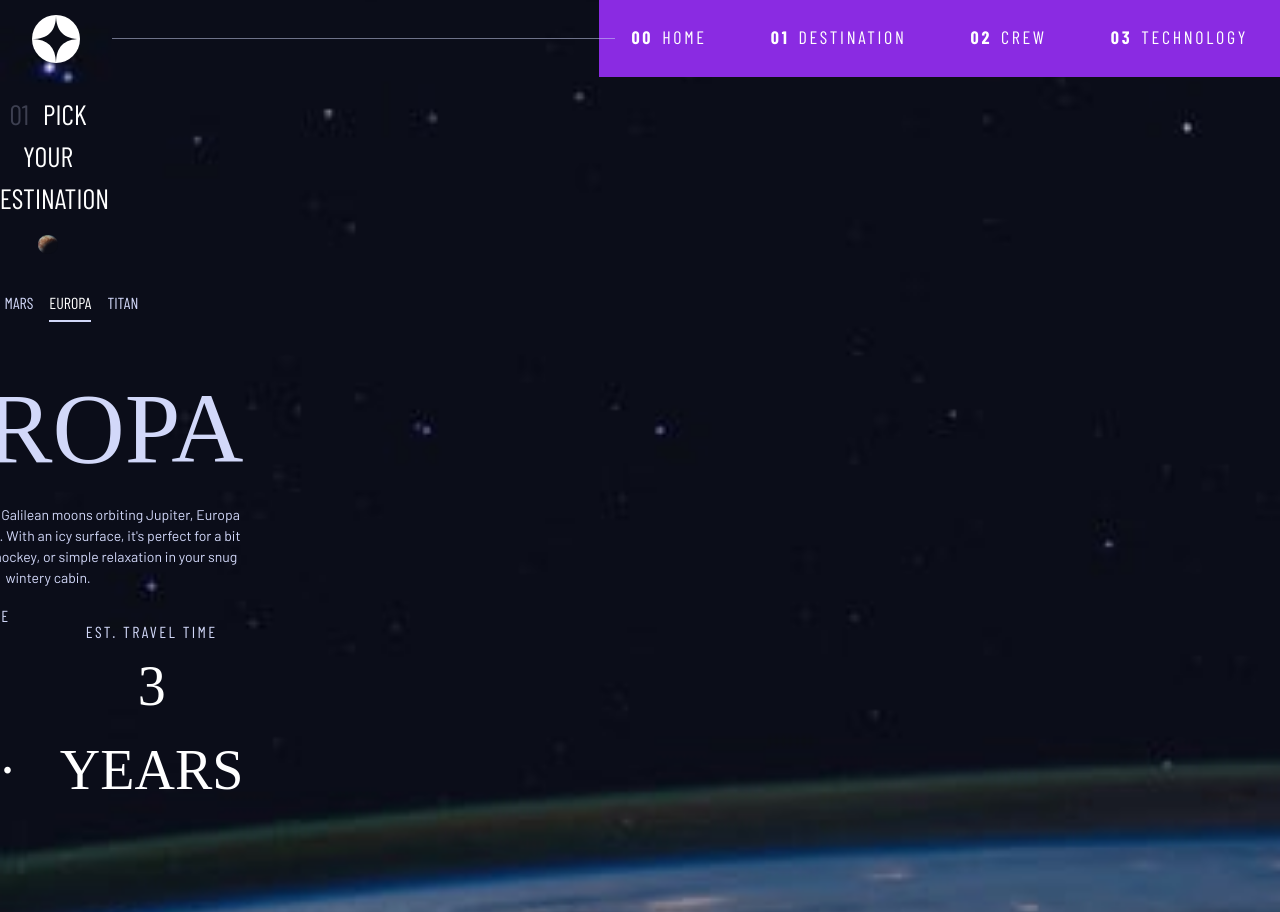
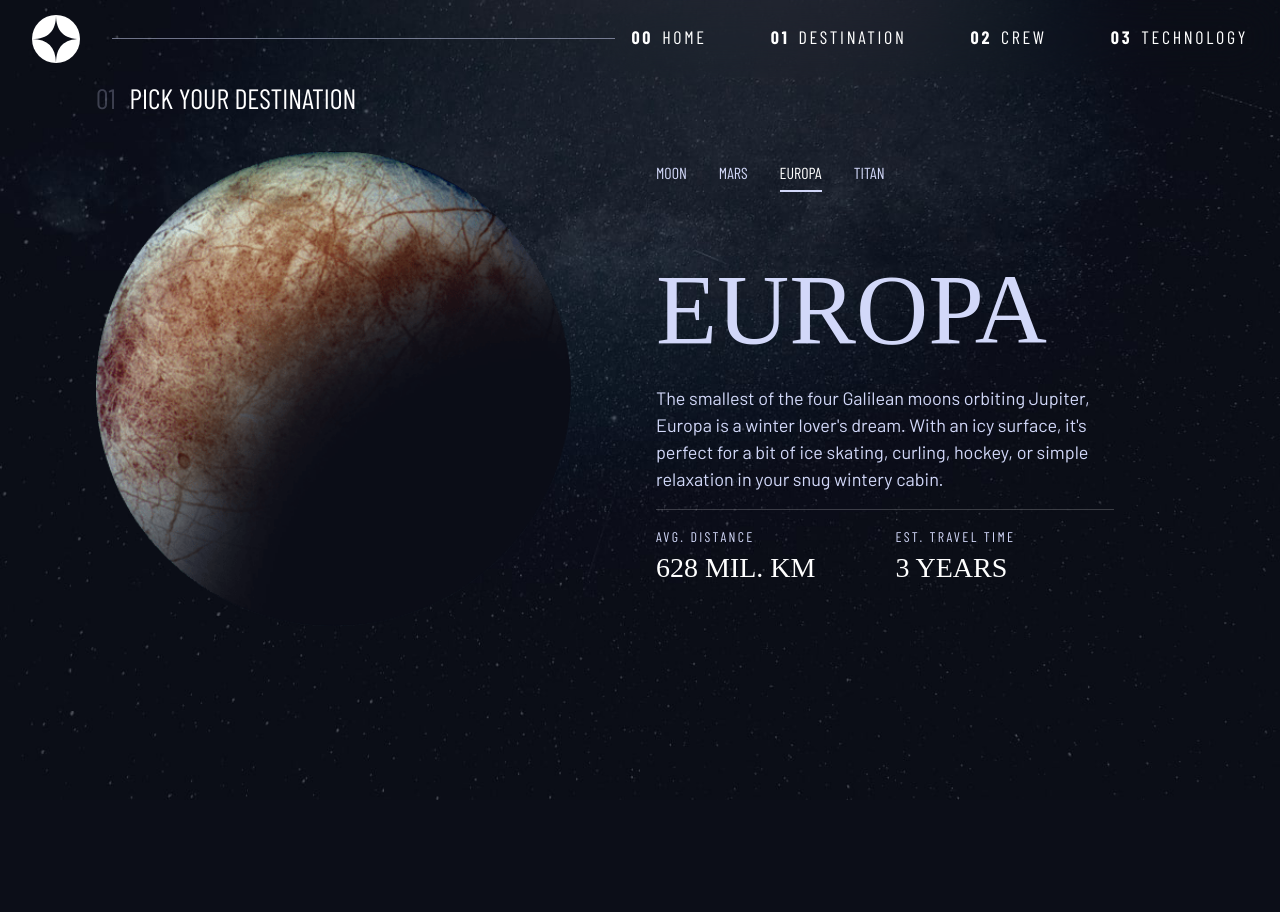
Before and after one commit to kamiliano1/space-tourism-website, a React (Vite) app in the folder space-tourism/: page /destination in a window 1280 px wide. After the commit the page ends 832 px from the top, so only its background shows below. Built offline with nearby package versions, Linux system fonts and the light colour scheme; a web font is replaced by a local one.

Commit message:
Background, Destination page
using useLocation, page location was imported and with it background page was rendered
Destination Page was designed for Tablet and Desktop sizes

```diff
--- a/space-tourism/src/App.jsx
+++ b/space-tourism/src/App.jsx
@@ -1,6 +1,6 @@
 import { useState, useContext } from 'react'
 import { PageContext } from './Context'
-import { Routes, Route } from "react-router-dom"
+import { Routes, Route, useLocation } from "react-router-dom"
 
 import Navbar from './components/Navbar'
 import Home from './pages/Home'
@@ -10,9 +10,12 @@ import Technology from './pages/Technology'
 
 function App() {
   const [count, setCount] = useState(0)
+  const { pathname } = useLocation()
+
+  const currentClassName = pathname.split("/")[1] === "" ? "home" : pathname.split("/")[1]
   const test = useContext(PageContext)
   return (
-    <div className="App">
+    <div className={`${currentClassName} backgrounds`}>
       <Navbar/>
       <Routes>
         <Route exact path="/" element={<Home />}/>
--- a/space-tourism/src/index.css
+++ b/space-tourism/src/index.css
@@ -85,9 +85,7 @@ select {
 }
 
 body {
-  /* background-color: teal; */
   color: hsl(var(--color-white));
-  /* color: #fff; */
   background-color: hsl(var(--color-dark));
 }
 
@@ -103,11 +101,12 @@ body {
   /* Tablet */
   --fs-900: 9.375rem;
   --fs-800: 5rem;
-  --fs-700: 2.5rem;
+  --fs-700: 1.75rem;
   --fs-600: 1.5rem;
   --fs-500: 1.25rem;
   --fs-400: 1rem;
   --fs-300: .875rem;
+  --fs-200: .875rem;
 
 
   /* Font Family */
@@ -116,9 +115,10 @@ body {
   --ff-Barlow: 'Barlow', sans-serif;
   --ff-Belle: 'Bellefair', serif;
 
+
 }
 
-@media(max-width:25rem) {
+@media(max-width:35rem) {
   :root {
     /* Font Size */
     /* Mobile */
@@ -137,15 +137,16 @@ body {
 
 
 
-@media(min-width:45rem) {
+@media(min-width:56rem) {
   :root {
     /* Font Size */
     /* Desktop */
     --fs-800: 6.25rem;
-    --fs-700: 3.5rem;
+    /* --fs-700: 3.5rem; */
     --fs-600: 2rem;
     --fs-500: 1.75rem;
     --fs-400: 1.125rem;
+    --fs-300: 1.125rem;
   }
 }
 
@@ -174,9 +175,9 @@ body {
 
 }
 
-@media(min-width:45rem) {
+@media(min-width:56rem) {
   .grid {
-    grid-template-columns: 2rem min-content 1fr 2rem ;
+    grid-template-columns: 2rem 1fr 1fr 2rem ;
 
   }
 
@@ -253,6 +254,8 @@ body {
 /* UpperCase */
 
 .upper-case { text-transform: uppercase }
+/* Max width */
+.max-width-55ch { max-width: 45ch }
 
 /************/
 /*Components*/
@@ -400,12 +403,12 @@ nav .opened-navigation {
 @supports (backdrop-filter: blur(1.5rem)) {
   .primary-navigation {
     backdrop-filter: blur(1.5rem);
-    background-color: blueviolet;
+    /* background-color: blueviolet; */
   }
 }
 
 
-@media(max-width:25rem) {
+@media(max-width:35rem) {
   .primary-navigation {
     padding-top: 5em;
     --gap: 0rem;
@@ -437,7 +440,7 @@ nav .opened-navigation {
 
 
 
-@media(max-width:45rem) {
+@media(max-width:56rem) {
 
   .primary-header {
     padding-right: 0;
@@ -452,7 +455,7 @@ nav .opened-navigation {
   padding-inline: 2em;
 }
 
-@media(min-width:45rem) {
+@media(min-width:56rem) {
 
   .primary-header {
     padding-right: 0;
@@ -460,7 +463,6 @@ nav .opened-navigation {
   }
 
   .primary-navigation {
-    /* padding-inline: clamp(2em, 10vw, 10em ); */
     --gap: clamp(1em, 15vw, 4em );
   }
 
@@ -487,9 +489,62 @@ nav .opened-navigation {
 ***************
 */
 
+/* Page backgrounds */
+.backgrounds {
+  background-size: cover;
+  background-position: center center;
+  background-repeat: no-repeat;
+  height: 100vh;
+}
+/* Mobile */
+  .home {
+    background-image: url(/assets/home/background-home-mobile.jpg);
+  }
+  .destination {
+    background-image: url(/assets/destination/background-destination-mobile.jpg);
+  }
+  .crew {
+    background-image: url(/assets/crew/background-crew-mobile.jpg);
+  }
+  .technology {
+    background-image: url(/assets/technology/background-technology-mobile.jpg);
+  }
+
+/* Tablet */
+@media(min-width:35rem) {
+  .home {
+    background-image: url(/assets/home/background-home-tablet.jpg);
+  }
+  .destination {
+    background-image: url(/assets/destination/background-destination-tablet.jpg);
+  }
+  .crew {
+    background-image: url(/assets/crew/background-crew-tablet.jpg);
+  }
+  .technology {
+    background-image: url(/assets/technology/background-technology-tablet.jpg);
+  }
+}
+
+/* Desktop */
+@media(min-width:56rem) {
+  .home {
+    background-image: url(/assets/home/background-home-desktop.jpg);
+  }
+  .destination {
+    background-image: url(/assets/destination/background-destination-desktop.jpg);
+  }
+  .crew {
+    background-image: url(/assets/crew/background-crew-desktop.jpg);
+  }
+  .technology {
+    background-image: url(/assets/technology/background-technology-desktop.jpg);
+  }
+}
+
 /* Home */
 
-.home {
+.home main {
 
   margin-top: 5em;
   text-align: center;
@@ -512,12 +567,7 @@ nav .opened-navigation {
   grid-area: content;
 }
 
-body {
-  background-size: cover;
-  background-position: center center;
-  background-image: url(/assets/home/background-home-mobile.jpg);
-  background-repeat: no-repeat;
-}
+
 
 .grid--home > * {
   font-weight: 400;
@@ -533,8 +583,8 @@ body {
   align-self: start;
 }
 
-@media(max-width:25rem) {
-  .home {
+@media(max-width:35rem) {
+  .home main {
     margin-top: 2em;
   }
 
@@ -549,9 +599,9 @@ body {
   }
 }
 
-@media (min-width:45rem) {
+@media (min-width:56rem) {
 
-  .home {
+  .home main {
     margin-top: clamp(.1em, 20vw, 15rem);
   }
   .grid--home {
@@ -590,7 +640,7 @@ body {
 }
 .grid--destination > img {
   grid-area: image;
-  width: 60%;
+  width: 50%;
 }
 .grid--destination > h1 {
   grid-area: title;
@@ -606,16 +656,39 @@ body {
 
 .grid--destination .flex--column {
   justify-content: center;
+  border-top: 1px solid hsl(var(--color-white) /.2);
+  margin-block: 1rem;
+  padding-block: 1rem;
 
 }
-.grid--destination .flex--column::before {
-  content: "";
-  border-top: 1px solid hsl(var(--color-dark) /.9);
-  margin-block: 1rem;
+
+@media(min-width:35rem) {
+  .grid--destination .flex--column {
+    flex-direction: row;
+    --flow-space: 0;
+    --gap: 5rem;
+  }
+  .grid--destination h1 {
+    justify-self: start;
+  }
 }
 
-@media(min-width:25rem) {
+@media(min-width:56rem) {
+  .grid--destination {
+    --gap: 2rem;
+    text-align: start;
+    grid-template-areas:
+    ". title title ."
+    ". image indicators ."
+    ". image content .";
+    place-items: center start;
+    --flow-space: 0rem
+  }
+  .grid--destination > img {
+    width: 90%;
+  }
   .grid--destination .flex--column {
-    flex-direction: row;
+    justify-content: start;
+
   }
 }
--- a/space-tourism/src/pages/Destination.jsx
+++ b/space-tourism/src/pages/Destination.jsx
@@ -2,7 +2,7 @@ import LineIndicator from "../components/LineIndicator"
 import europaImg from "/assets/destination/image-europa.png"
 export default function Destination() {
     return (
-        <main className="destination container ff-barlow">
+        <main className="container ff-barlow">
             <div className="f-c-light grid grid--destination flow">
                 <img src={europaImg} alt="europa" />
                 <LineIndicator />
@@ -10,9 +10,9 @@ export default function Destination() {
                 <article className="flow">
                     <div>
                         <h2 className="upper-case fs-800 ff-belle">Europa</h2>
-                        <p className="ff-barlow-reg fs-300"> The smallest of the four Galilean moons orbiting Jupiter, Europa is a winter lover's dream. With an icy surface, it's perfect for a bit of ice skating, curling, hockey, or simple relaxation in your snug wintery cabin.</p>
+                        <p className="ff-barlow-reg fs-300 max-width-55ch"> The smallest of the four Galilean moons orbiting Jupiter, Europa is a winter lover's dream. With an icy surface, it's perfect for a bit of ice skating, curling, hockey, or simple relaxation in your snug wintery cabin.</p>
                     </div>
-                    <div className="flex flex--column flow ">
+                    <div className="flex flex--column flow">
                         <div>
                             <h3 className="upper-case letter-spacing-235 f-c-light fs-200">Avg. distance</h3>
                             <p className="upper-case ff-belle f-c-white fs-700">628 mil. km</p>
--- a/space-tourism/src/pages/Home.jsx
+++ b/space-tourism/src/pages/Home.jsx
@@ -2,13 +2,13 @@ import Navbar from "../components/Navbar"
 import ExploreButton from "../components/ExploreButton"
 export default function Home() {
     return (
-        <div className="home container ff-barlow">
+        <main className="container ff-barlow">
             <div className="f-c-light grid grid--home flow">
                 <h1 className="upper-case fs-500 letter-spacing-475">So, you want to travel to <span className="fs-900 ff-belle f-c-white letter-spacing-475 d-block">Space</span></h1>
                 <p className="fs-400 ff-barlow-reg">Let's face it; if you want to go to space, you might as well genuinely go to outer space and not hover kind of on the edge of it. Well sit back, and relax because we'll give you a truly out of this world experience!</p>
                 <ExploreButton />
             </div>
 
-        </div>
+        </main>
     )
 }
```
